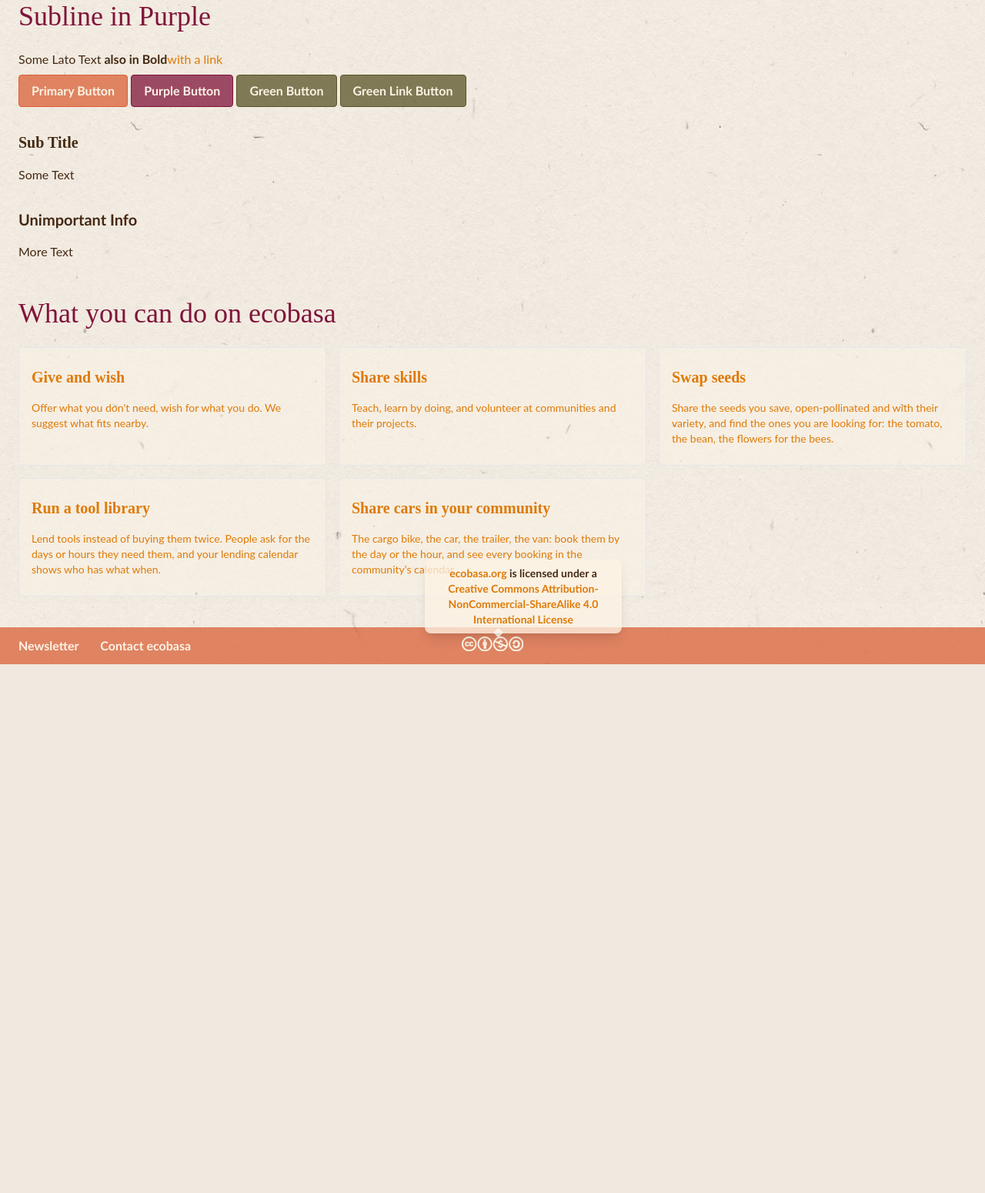
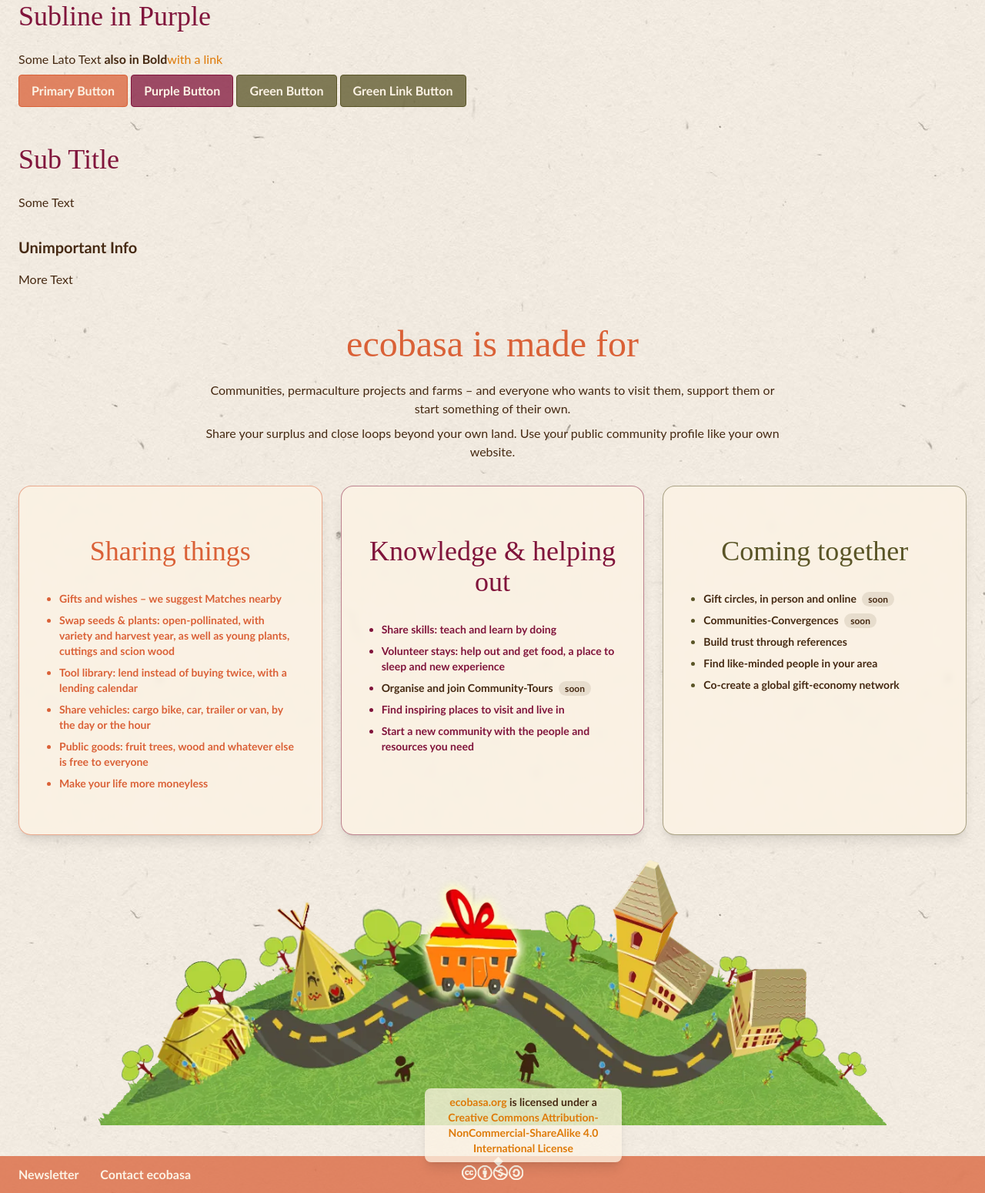
Before and after one commit to ecobasa/ecobasa-2020, a Django app: page / in a window 1280 px wide. Shown: the part 239-1789 px from the top of the page at 77% size. Before the commit the page ends 1102 px from the top, so only its background shows below. Run offline with Django 3.2, Linux system fonts and the light colour scheme; data that the repository does not hold is empty; style sheets or scripts are compiled from the project's sources; parts of the project's set-up code (start-up, migrations or seed data) failed here and were passed over; some libraries are stand-ins or nearby versions; some web fonts are replaced.

Commit message:
list features on startpage

```diff
--- a/homepage/templates/homepage/homepage.html
+++ b/homepage/templates/homepage/homepage.html
@@ -1,5 +1,5 @@
 {% extends 'base.html' %}
-{% load i18n %}
+{% load i18n static %}
 
 {% block content %}
 <div class="container-page md:mt-20">
@@ -10,41 +10,61 @@
   <a class="btn btn-purple inline-block">Purple Button</a>
   <button class="btn btn-green">Green Button</button>
   <a class="btn btn-green inline-block">Green Link Button</a>
-  <h3>Sub Title</h3>
+  <h2>Sub Title</h3>
   <p>Some Text</p>
   <h5>Unimportant Info</h5>
   <p>More Text</p>
 
-  {# What ecobasa is for, with the sharing that is easy to miss: tool libraries and car sharing #}
+  {# What ecobasa is for: who it serves in the intro, what is shared in three boxes, the village drawing from the old ecobasa.org below #}
   <section id="features" class="mt-12">
-    <h2>{% trans "What you can do on ecobasa" %}</h2>
-    <div class="grid gap-4 sm:grid-cols-2 lg:grid-cols-3">
-      <a href="{% url 'gifts:search' %}" class="block p-4 rounded border bg-secondary bg-opacity-50 hover:bg-opacity-80">
-        <i class="fa-solid fa-gift text-2xl text-primary"></i>
-        <h3 class="mt-2">{% trans "Give and wish" %}</h3>
-        <p class="text-sm">{% trans "Offer what you don't need, wish for what you do. We suggest what fits nearby." %}</p>
-      </a>
-      <a href="{% url 'communities:list' %}" class="block p-4 rounded border bg-secondary bg-opacity-50 hover:bg-opacity-80">
-        <i class="fa-solid fa-graduation-cap text-2xl text-purple"></i>
-        <h3 class="mt-2">{% trans "Share skills" %}</h3>
-        <p class="text-sm">{% trans "Teach, learn by doing, and volunteer at communities and their projects." %}</p>
-      </a>
-      <a href="{% url 'gifts:create' %}?type=offer&kind=seeds" class="block p-4 rounded border bg-secondary bg-opacity-50 hover:bg-opacity-80">
-        <i class="fa-solid fa-seedling text-2xl text-green"></i>
-        <h3 class="mt-2">{% trans "Swap seeds" %}</h3>
-        <p class="text-sm">{% trans "Share the seeds you save, open-pollinated and with their variety, and find the ones you are looking for: the tomato, the bean, the flowers for the bees." %}</p>
-      </a>
-      <a href="{% url 'gifts:create' %}?type=offer&kind=tool&lend=1" class="block p-4 rounded border bg-secondary bg-opacity-50 hover:bg-opacity-80">
-        <i class="fa-solid fa-screwdriver-wrench text-2xl text-green"></i>
-        <h3 class="mt-2">{% trans "Run a tool library" %}</h3>
-        <p class="text-sm">{% trans "Lend tools instead of buying them twice. People ask for the days or hours they need them, and your lending calendar shows who has what when." %}</p>
-      </a>
-      <a href="{% url 'gifts:create' %}?type=offer&kind=vehicle&lend=1" class="block p-4 rounded border bg-secondary bg-opacity-50 hover:bg-opacity-80">
-        <i class="fa-solid fa-van-shuttle text-2xl text-yellow"></i>
-        <h3 class="mt-2">{% trans "Share cars in your community" %}</h3>
-        <p class="text-sm">{% trans "The cargo bike, the car, the trailer, the van: book them by the day or the hour, and see every booking in the community's calendar." %}</p>
-      </a>
+    <h1 class="text-center">{% trans "ecobasa is made for" %}</h1>
+    <div class="max-w-3xl mx-auto text-center mb-8">
+      <p>{% trans "Communities, permaculture projects and farms – and everyone who wants to visit them, support them or start something of their own." %}</p>
+      <p>{% trans "Share your surplus and close loops beyond your own land. Use your public community profile like your own website." %}</p>
     </div>
+    <div class="grid gap-6 md:grid-cols-3">
+      <div class="feature-box feature-box-primary">
+        <div class="text-center">
+          <i class="fa-solid fa-hand-holding-heart text-6xl text-primary"></i>
+          <h2 class="mt-4">{% trans "Sharing things" %}</h2>
+        </div>
+        <ul class="feature-list">
+          <li><a href="{% url 'gifts:search' %}">{% trans "Gifts and wishes – we suggest Matches nearby" %}</a></li>
+          <li><a href="{% url 'gifts:create' %}?type=offer&kind=seeds">{% trans "Swap seeds & plants: open-pollinated, with variety and harvest year, as well as young plants, cuttings and scion wood" %}</a></li>
+          <li><a href="{% url 'gifts:create' %}?type=offer&kind=tool&lend=1">{% trans "Tool library: lend instead of buying twice, with a lending calendar" %}</a></li>
+          <li><a href="{% url 'gifts:create' %}?type=offer&kind=vehicle&lend=1">{% trans "Share vehicles: cargo bike, car, trailer or van, by the day or the hour" %}</a></li>
+          <li><a href="{% url 'gifts:search' %}">{% trans "Public goods: fruit trees, wood and whatever else is free to everyone" %}</a></li>
+          <li><a href="https://ecobasa.org/media/filer_public/82/c3/82c335b9-da85-4194-8fe2-3818cdb1ecfd/gift-ambassadors_community_manual_23_compressed.pdf" >{% trans "Make your life more moneyless" %}</a></li>
+        </ul>
+      </div>
+      <div class="feature-box feature-box-purple">
+        <div class="text-center">
+          <i class="fa-solid fa-people-carry-box text-6xl text-purple"></i>
+          <h2 class="mt-4">{% trans "Knowledge & helping out" %}</h2>
+        </div>
+        <ul class="feature-list">
+          <li><a href="{% url 'projects:list' %}">{% trans "Share skills: teach and learn by doing" %}</a></li>
+          <li><a href="{% url 'communities:list' %}">{% trans "Volunteer stays: help out and get food, a place to sleep and new experience" %}</a></li>
+          <li>{% trans "Organise and join Community-Tours" %} <span class="soon">{% trans "soon" %}</span></li>
+          <li><a href="{% url 'communities:list' %}">{% trans "Find inspiring places to visit and live in" %}</a></li>
+          <li><a href="{% url 'communities:create' %}">{% trans "Start a new community with the people and resources you need" %}</a></li>
+        </ul>
+      </div>
+      <div class="feature-box feature-box-green">
+        <div class="text-center">
+          <i class="fa-solid fa-people-group text-6xl text-green"></i>
+          <h2 class="mt-4">{% trans "Coming together" %}</h2>
+        </div>
+        <ul class="feature-list">
+          <li>{% trans "Gift circles, in person and online" %} <span class="soon">{% trans "soon" %}</span></li>
+          <li>{% trans "Communities-Convergences" %} <span class="soon">{% trans "soon" %}</span></li>
+          <li>{% trans "Build trust through references" %}</li>
+          <li>{% trans "Find like-minded people in your area" %}</li>
+          <li>{% trans "Co-create a global gift-economy network" %}</li>
+        </ul>
+      </div>
+    </div>
+    <img src="{% static 'img/village.webp' %}" alt="" class="block w-full max-w-5xl mx-auto mt-8" loading="lazy">
   </section>
 
   {% if featured_references %}
--- a/static_src/styles/base.css
+++ b/static_src/styles/base.css
@@ -97,6 +97,19 @@
 .container-narrow  { @apply mx-auto max-w-2xl px-6 py-8; }          /* short reading content */
 .container-form    { @apply mx-auto max-w-lg px-6 py-8; }           /* small focused forms */
 .container-auth    { @apply flex items-center justify-center py-12 px-4 sm:px-6 lg:px-8; } /* centered auth pages */
+
+/* ── Homepage: "ecobasa is made for" boxes ────────────────────────── */
+.feature-box {
+	@apply px-8 py-12 rounded-2xl shadow-lg border bg-secondary bg-opacity-75 backdrop-blur-sm;
+	border-color: color-mix(in srgb, var(--accent) 50%, transparent);
+	h2, a, li::marker { color: var(--accent); }
+	a:hover { @apply text-brown; }
+}
+.feature-box-primary { --accent: theme('colors.primary'); }
+.feature-box-purple  { --accent: theme('colors.purple'); }
+.feature-box-green   { --accent: theme('colors.green'); }
+.feature-list { @apply mt-8 mb-0 list-outside pl-5 text-sm font-bold; }
+.soon { @apply ml-1 px-2 py-0.5 rounded-full text-xs bg-brown bg-opacity-10; }
 
 .btn {
  	@apply py-2 px-4 rounded border border-solid box-border font-bold bg-primary bg-opacity-75 text-secondary border-primary;
```
Also changed, not shown: locale/de/LC_MESSAGES/django.po, locale/es/LC_MESSAGES/django.po, locale/fr/LC_MESSAGES/django.po, static/img/village.webp (added).
